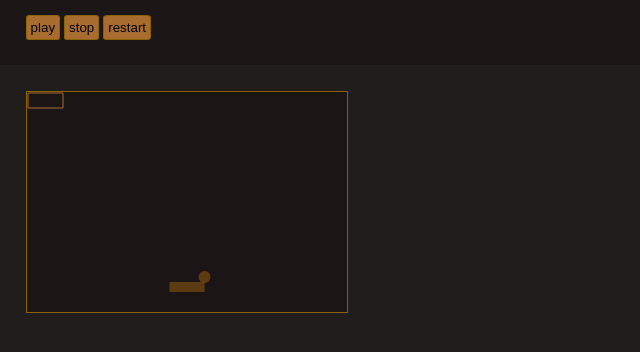
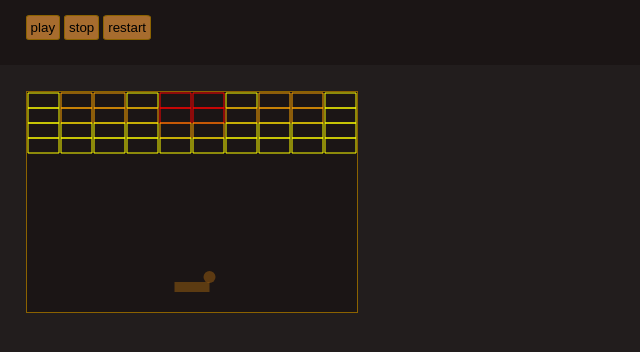
Before and after one commit to Gin-is-not-real/BRICK_OUT, a plain HTML site: page index.html in a window 1280 px wide. Shown: the part 66-418 px from the top of the page, without its empty margins (0-640 px from the left). Drawn offline with Linux system fonts and the light colour scheme.

Commit message:
Add: class Lvl, init lvl by init an array of bricks, init their x and y and draw it on canvas

```diff
--- a/App.js
+++ b/App.js
@@ -25,7 +25,7 @@ class App {
         // ctx.fillRect(0, 0,_canvas.width,_canvas.height);
         paddle.draw();
         ball.draw();
-        brick.draw();
+        lvl.draw();
     }
     static run() {
         if(frame === 0) {
--- a/Brick.js
+++ b/Brick.js
@@ -1,16 +1,19 @@
 class Brick {
-    width = 35;
+    width = 33;
     height = 15;
-    color = 'rgb(167, 108, 46)';
+    color;
     path;
     x;
     y;
 
-    constructor(x, y) {
+    constructor() {
+        this.path = new Path2D();
+    }
+
+    init(x, y) {
         this.x = x;
         this.y = y;
-        this.path = new Path2D();
-        this.path.rect(this.x, this.y, this.width, this.height);
+        this.path.rect(this.x, this.y, this.width-2, this.height);
     }
 
     draw() {
--- /dev/null
+++ b/Lvl.js
@@ -0,0 +1,54 @@
+let lvl1 = [
+    ['j', 'o', 'o', 'j', 'r', 'r', 'j', 'o', 'o', 'j'],
+    ['j', 'o', 'o', 'o', 'r', 'r', 'o', 'o', 'o', 'j'],
+    ['j', 'j', 'j', 'j', 'o', 'o', 'j', 'j', 'j', 'j'],
+    ['j', 'j', 'j', 'j', 'j', 'j', 'j', 'j', 'j', 'j'],
+];
+
+class Lvl {
+    bricks;
+
+    constructor() {
+        this.bricks = [];
+    }
+
+    init(lvl) {
+
+        let bricks = [];
+        for(let i = 0; i < lvl.length; i++) {
+            let line = [];
+            console.log(line);
+
+            for(let j = 0; j < lvl[i].length; j++) {
+                let box = lvl[i][j];
+                console.log(box);
+                let brick = new Brick();
+                switch(box) {
+                    case 'j':
+                        brick.color = 'yellow';
+                        break;
+                    case 'o':
+                        brick.color = 'orange';
+                        break;
+                    case 'r':
+                        brick.color = 'red';
+                        break;
+                }
+                let x = (j*brick.width)+1;
+                let y = (i*brick.height)+1;
+                brick.init(x, y);
+                line.push(brick);
+            }
+            bricks.push(line);
+        }
+        this.bricks = bricks;
+    }
+
+    draw() {
+        this.bricks.forEach(line => {
+            line.forEach(brick => {
+                brick.draw();
+            })
+        });
+    }
+}
--- a/index.html
+++ b/index.html
@@ -20,7 +20,7 @@
         <div id="main-container">
 
             <div id="canvas-container">
-                <canvas width="320px" height="220px">
+                <canvas width="330px" height="220px">
                 </canvas>
             </div>
         </div>
@@ -30,6 +30,7 @@
     <script src="Paddle.js"></script>
     <script src="Ball.js"></script>
     <script src="Brick.js"></script>
+    <script src="Lvl.js"></script>
     <script src="main.js"></script>
     <script src="eventsListeners.js"></script>
 </body>
--- a/main.js
+++ b/main.js
@@ -12,6 +12,7 @@ let frame;
 let app = new App();
 let paddle = new Paddle();
 let ball = new Ball();
-let brick = new Brick(1, 1);
+let lvl = new Lvl();
+lvl.init(lvl1);
 
 App.initLvl();
```
